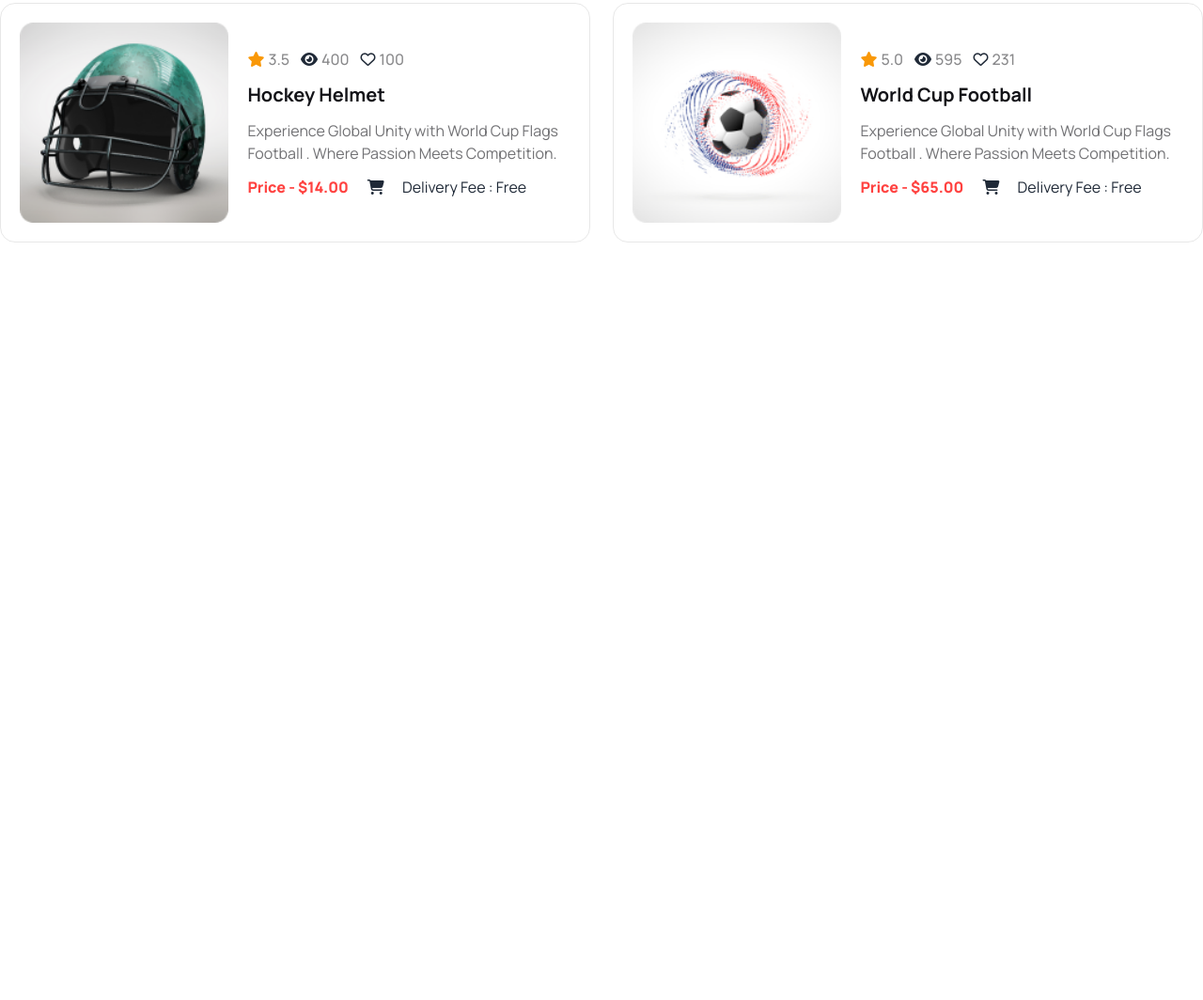
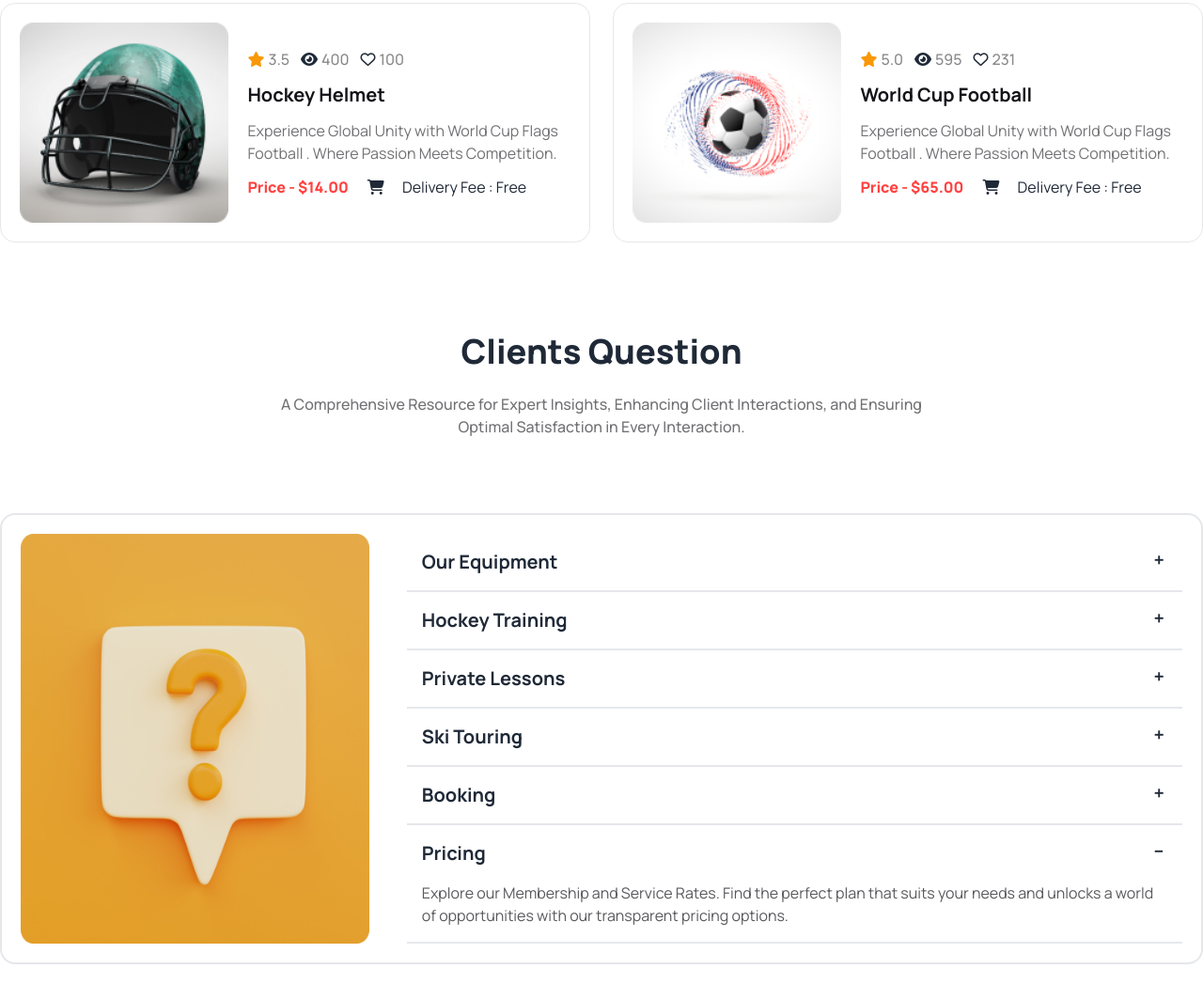
Before and after one commit to Amin7775/Hockyes-Mastery-with-tailwind-and-daisyUI, a plain HTML site: page index.html in a window 1280 px wide. Shown: the part 3192-4256 px from the top of the page at 94% size. Before the commit the page ends 3546 px from the top, so only its background shows below. Drawn offline with nearby package versions, Linux system fonts and the light colour scheme.

Commit message:
Completed Clients Question section

```diff
--- a/index.html
+++ b/index.html
@@ -403,6 +403,80 @@
     </div>
   </div>
 </section>
+<!-- Clients Section -->
+<section class="my-24">
+  <h1 class="text-4xl font-extrabold text-center mb-6">Clients Question</h1>
+  <p class="w-[88%] lg:w-[55%] text-center mx-auto text-[#13131899]/[.6] text-base font-medium"> A Comprehensive Resource for Expert Insights, Enhancing Client Interactions, and Ensuring Optimal Satisfaction in Every Interaction.</p>
+  <!-- clients container -->
+  <div class="mt-10 lg:mt-20 flex gap-10 flex-col lg:flex-row border-2 p-5 rounded-2xl">
+    <div class="w-full lg:w-[30%]">
+      <img class="w-full h-full" src="./Images/11.png" alt="">
+    </div>
+    <div class="flex-1">
+      <!-- 1 -->
+      <div class="collapse w-full collapse-plus rounded-none border-b-2">
+        <input type="radio" name="my-accordion-3" checked="checked" />
+        <div class="collapse-title text-xl font-bold w-full">
+          Our Equipment
+        </div>
+        <div class="collapse-content">
+          <p class="text-[#13131899]/[.7]">Unveiling Excellence in Our Equipment: Explore our curated selection designed for peak performance, durability, and style, elevating your experience in every game or activity</p>
+        </div>
+      </div>
+      <!-- 2 -->
+      <div class="collapse w-full collapse-plus rounded-none border-b-2">
+        <input type="radio" name="my-accordion-3" checked="checked" />
+        <div class="collapse-title text-xl font-bold w-full">
+          Hockey Training
+        </div>
+        <div class="collapse-content">
+          <p class="text-[#13131899]/[.7]">Master the Game with Our Hockey Training: Elevate your skills on the ice through specialized programs and expert coaching, ensuring a dynamic learning experience.</p>
+        </div>
+      </div>
+      <!-- 3 -->
+      <div class="collapse w-full collapse-plus rounded-none border-b-2">
+        <input type="radio" name="my-accordion-3" checked="checked" />
+        <div class="collapse-title text-xl font-bold w-full">
+          Private Lessons
+        </div>
+        <div class="collapse-content">
+          <p class="text-[#13131899]/[.7]">Elevate Your Skills with Private Lessons: Personalized coaching tailored to your goals, providing focused attention and accelerated progress in your journey towards mastery.</p>
+        </div>
+      </div>
+      <!-- 4 -->
+      <div class="collapse w-full collapse-plus rounded-none border-b-2">
+        <input type="radio" name="my-accordion-3" checked="checked" />
+        <div class="collapse-title text-xl font-bold w-full">
+          Ski Touring
+        </div>
+        <div class="collapse-content">
+          <p class="text-[#13131899]/[.7]">Ski Touring: Unleash the Excitement. Discover the thrill of snowy adventures with our hockey club, where icy landscapes become the canvas for unforgettable moments and camaraderie.</p>
+        </div>
+      </div>
+      <!-- 5 -->
+      <div class="collapse w-full collapse-plus rounded-none border-b-2">
+        <input type="radio" name="my-accordion-3" checked="checked" />
+        <div class="collapse-title text-xl font-bold w-full">
+          Booking
+        </div>
+        <div class="collapse-content">
+          <p class="text-[#13131899]/[.7]"> Secure Your Spot. Reserve your place for upcoming events, training sessions, and experiences with our easy and efficient booking system.</p>
+        </div>
+      </div>
+      <!-- 6  -->
+      <div class="collapse w-full collapse-plus rounded-none border-b-2">
+        <input type="radio" name="my-accordion-3" checked="checked" />
+        <div class="collapse-title text-xl font-bold w-full">
+          Pricing
+        </div>
+        <div class="collapse-content">
+          <p class="text-[#13131899]/[.7]">Explore our Membership and Service Rates. Find the perfect plan that suits your needs and unlocks a world of opportunities with our transparent pricing options.</p>
+        </div>
+      </div>
+
+    </div>
+  </div>
+</section>
 </main>
 <!-- footer -->
 </body>
```
